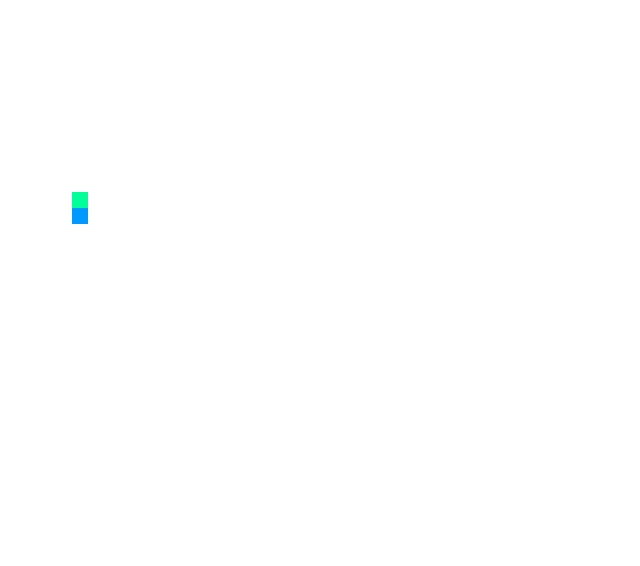
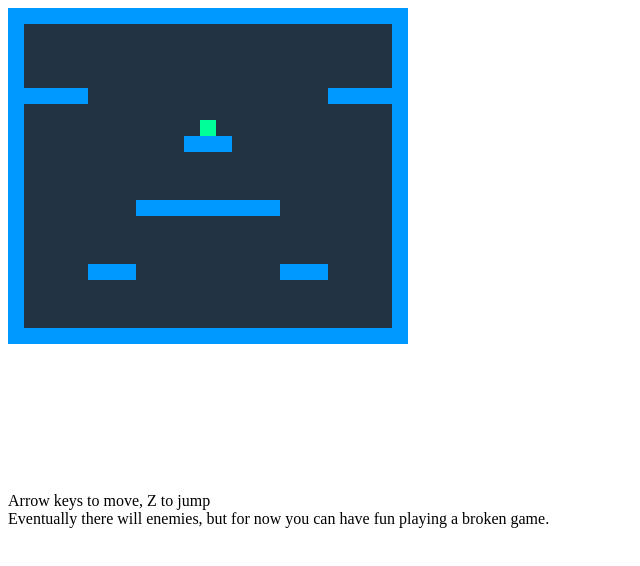
Before and after one commit to MasterGill24/Escape, a plain HTML site: page index.html in a window 1280 px wide. Shown: the whole page, without its empty margins (0-640 px from the left). Drawn offline with Linux system fonts and the light colour scheme; animation ran at ten frames a second.

Commit message:
Created the map and improved collisions

```diff
--- a/components.js
+++ b/components.js
@@ -86,7 +86,7 @@ ECS.Components.PlayerControl = function() {
 ECS.Components.PlayerControl.prototype.name = "PlayerControl";
 
 ECS.Components.Gravity = function() {
-  this.inAir = true;
+  this.inAir = false;
   return this;
 }
 ECS.Components.Gravity.prototype.name = "Gravity";
--- a/index.html
+++ b/index.html
@@ -5,6 +5,10 @@
   </head>
   <body>
     <canvas id="canvas"></canvas>
+    <br>
+    Arrow keys to move, Z to jump
+    <br>
+    Eventually there will enemies, but for now you can have fun playing a broken game.
     <script src="input.js"></script>
     <script src="vector.js"></script>
     <script src="ecs.js"></script>
--- a/main.js
+++ b/main.js
@@ -14,11 +14,43 @@ window.onload = function() {
   Input.setPreventDefault(document.body, "right", true);
   Input.bindMouseListener(canvas);
 
-  var player = ECS.Assemblages.Player(64, 200-16);
+  var map = [["X", "X", "X", "X", "X", "X", "X", "X", "X", "X", "X", "X", "X", "X", "X", "X", "X", "X", "X", "X", "X", "X", "X", "X", "X"],
+             ["X", " ", " ", " ", " ", " ", " ", " ", " ", " ", " ", " ", " ", " ", " ", " ", " ", " ", " ", " ", " ", " ", " ", " ", "X"],
+             ["X", " ", " ", " ", " ", " ", " ", " ", " ", " ", " ", " ", " ", " ", " ", " ", " ", " ", " ", " ", " ", " ", " ", " ", "X"],
+             ["X", " ", " ", " ", " ", " ", " ", " ", " ", " ", " ", " ", " ", " ", " ", " ", " ", " ", " ", " ", " ", " ", " ", " ", "X"],
+             ["X", " ", " ", " ", " ", " ", " ", " ", " ", " ", " ", " ", " ", " ", " ", " ", " ", " ", " ", " ", " ", " ", " ", " ", "X"],
+             ["X", "X", "X", "X", "X", " ", " ", " ", " ", " ", " ", " ", " ", " ", " ", " ", " ", " ", " ", " ", "X", "X", "X", "X", "X"],
+             ["X", " ", " ", " ", " ", " ", " ", " ", " ", " ", " ", " ", " ", " ", " ", " ", " ", " ", " ", " ", " ", " ", " ", " ", "X"],
+             ["X", " ", " ", " ", " ", " ", " ", " ", " ", " ", " ", " ", " ", " ", " ", " ", " ", " ", " ", " ", " ", " ", " ", " ", "X"],
+             ["X", " ", " ", " ", " ", " ", " ", " ", " ", " ", " ", "X", "X", "X", " ", " ", " ", " ", " ", " ", " ", " ", " ", " ", "X"],
+             ["X", " ", " ", " ", " ", " ", " ", " ", " ", " ", " ", " ", " ", " ", " ", " ", " ", " ", " ", " ", " ", " ", " ", " ", "X"],
+             ["X", " ", " ", " ", " ", " ", " ", " ", " ", " ", " ", " ", " ", " ", " ", " ", " ", " ", " ", " ", " ", " ", " ", " ", "X"],
+             ["X", " ", " ", " ", " ", " ", " ", " ", " ", " ", " ", " ", " ", " ", " ", " ", " ", " ", " ", " ", " ", " ", " ", " ", "X"],
+             ["X", " ", " ", " ", " ", " ", " ", " ", "X", "X", "X", "X", "X", "X", "X", "X", "X", " ", " ", " ", " ", " ", " ", " ", "X"],
+             ["X", " ", " ", " ", " ", " ", " ", " ", " ", " ", " ", " ", " ", " ", " ", " ", " ", " ", " ", " ", " ", " ", " ", " ", "X"],
+             ["X", " ", " ", " ", " ", " ", " ", " ", " ", " ", " ", " ", " ", " ", " ", " ", " ", " ", " ", " ", " ", " ", " ", " ", "X"],
+             ["X", " ", " ", " ", " ", " ", " ", " ", " ", " ", " ", " ", " ", " ", " ", " ", " ", " ", " ", " ", " ", " ", " ", " ", "X"],
+             ["X", " ", " ", " ", " ", "X", "X", "X", " ", " ", " ", " ", " ", " ", " ", " ", " ", "X", "X", "X", " ", " ", " ", " ", "X"],
+             ["X", " ", " ", " ", " ", " ", " ", " ", " ", " ", " ", " ", " ", " ", " ", " ", " ", " ", " ", " ", " ", " ", " ", " ", "X"],
+             ["X", " ", " ", " ", " ", " ", " ", " ", " ", " ", " ", " ", " ", " ", " ", " ", " ", " ", " ", " ", " ", " ", " ", " ", "X"],
+             ["X", " ", " ", " ", " ", " ", " ", " ", " ", " ", " ", " ", " ", " ", " ", " ", " ", " ", " ", " ", " ", " ", " ", " ", "X"],
+             ["X", "X", "X", "X", "X", "X", "X", "X", "X", "X", "X", "X", "X", "X", "X", "X", "X", "X", "X", "X", "X", "X", "X", "X", "X"]];
+
+  for (var y = 0; y < map.length; ++y) {
+    for (var x = 0; x < map[y].length; ++x) {
+      var tile = null;
+      if (map[y][x] === "X") {
+        tile = ECS.Assemblages.Tile(x * 16, y * 16);
+      } else {
+        tile = ECS.Assemblages.BackgroundTile(x * 16, y * 16);
+      }
+
+      ECS.Entities[tile.id] = tile;
+    }
+  }
+
+  var player = ECS.Assemblages.Player(192, 112);
   ECS.Entities[player.id] = player;
-
-  var tile = ECS.Assemblages.Tile(64, 200);
-  ECS.Entities[tile.id] = tile;
 
   // An array of the systems in the order they should be executed
   var systems = [
--- a/systems/collision.js
+++ b/systems/collision.js
@@ -16,8 +16,12 @@ ECS.Systems.Collision = function() {
         			}
 
         			if ((entity.components.Type.type === "player" || entity.components.Type.type === "enemy") && other.components.Type.type === "tile") {
-        				entity.components.Velocity.velocity = new Vector(0, 0);
-                entity.components.Position.y = other.components.Position.y - entity.components.Collision.height;
+        				if (entity.components.Position.y < other.components.Position.y) {
+                  entity.components.Position.y = other.components.Position.y - entity.components.Collision.height;
+                } else if (entity.components.Position.y > other.components.Position.y) {
+                  entity.components.Position.y = other.components.Position.y + other.components.Collision.height;
+                }
+                entity.components.Velocity.velocity = new Vector(0, 0);
                 entity.components.Gravity.inAir = false;
         			}
 
--- a/systems/player_control.js
+++ b/systems/player_control.js
@@ -1,6 +1,7 @@
 ECS.Systems.PlayerControl = function() {
   var playerSpeed = 3;
   var jumpPos = -10;
+  var canJump = true;
 
   var zeroVector = new Vector(0, 0);
   var leftVector = new Vector(-playerSpeed, 0);
@@ -11,8 +12,10 @@ ECS.Systems.PlayerControl = function() {
       var entity = ECS.Entities[entityId];
 
       if (entity.components.Velocity && entity.components.PlayerControl) {
+        // Executes if the player landed on a tile
         if (entity.components.Gravity.inAir === false) {
           jumpPos = 0;
+          canJump = true;
         }
         entity.components.Velocity.velocity = zeroVector.clone();
 
@@ -23,8 +26,11 @@ ECS.Systems.PlayerControl = function() {
           entity.components.Velocity.velocity.add(rightVector);
         }
         if (Input.isKeyDown(document.body, "z")) {
-          jumpPos = -10;
-          entity.components.Gravity.inAir = true;
+          if (canJump) {
+            jumpPos = -10;
+            entity.components.Gravity.inAir = true;
+            canJump = false;
+          }
         }
         if (Input.isKeyDown(document.body, "x")) {
           // Shoot
@@ -32,7 +38,7 @@ ECS.Systems.PlayerControl = function() {
 
         // Calculate jump vector
         if (entity.components.Gravity.inAir) {
-          entity.components.Velocity.velocity.add(new Vector(0, 3 * Math.atan(jumpPos)));
+          entity.components.Velocity.velocity.add(new Vector(0, 5 * Math.atan(jumpPos)));
           jumpPos += 0.75;
         }
         entity.components.Gravity.inAir = true;
```
